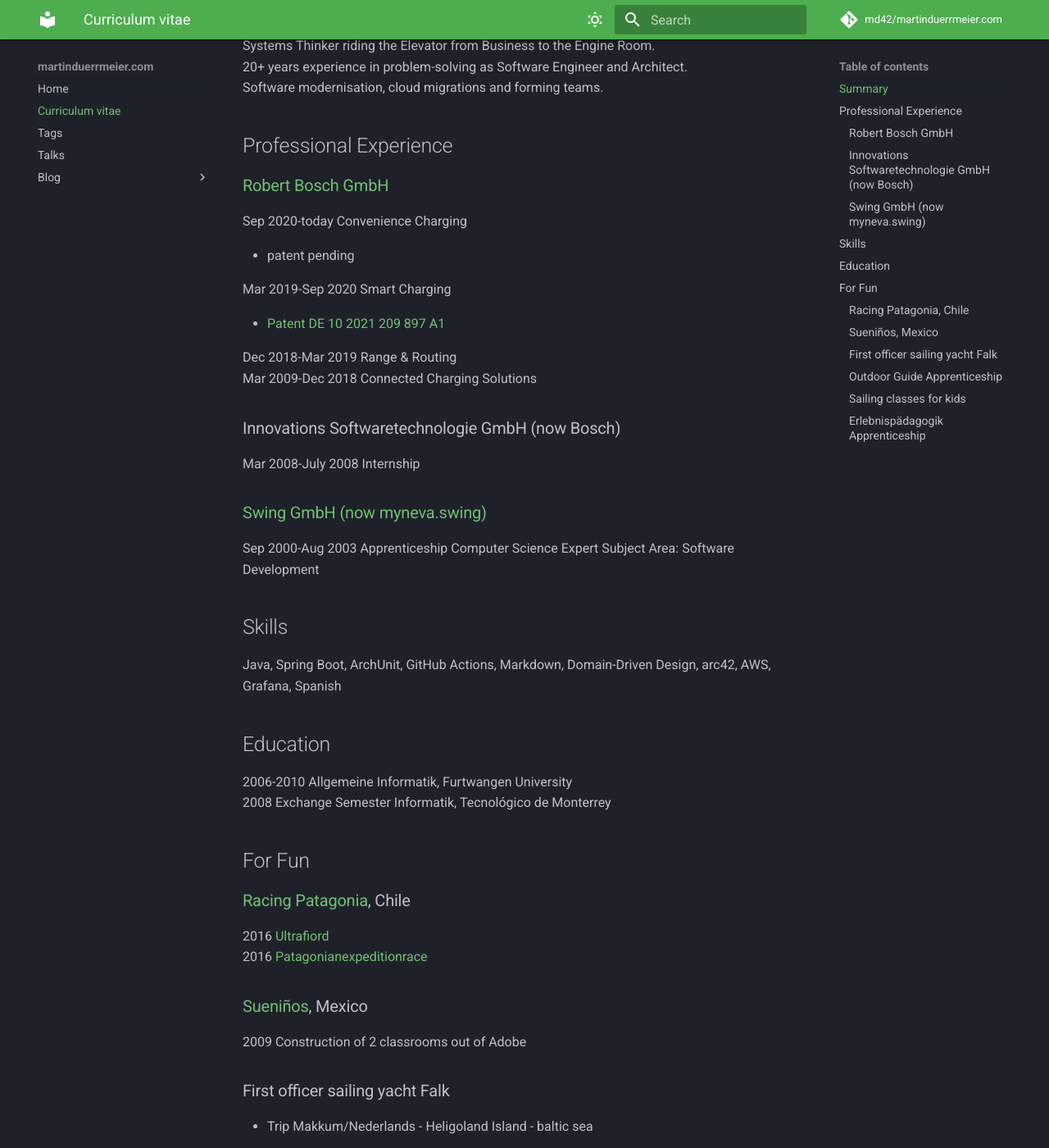
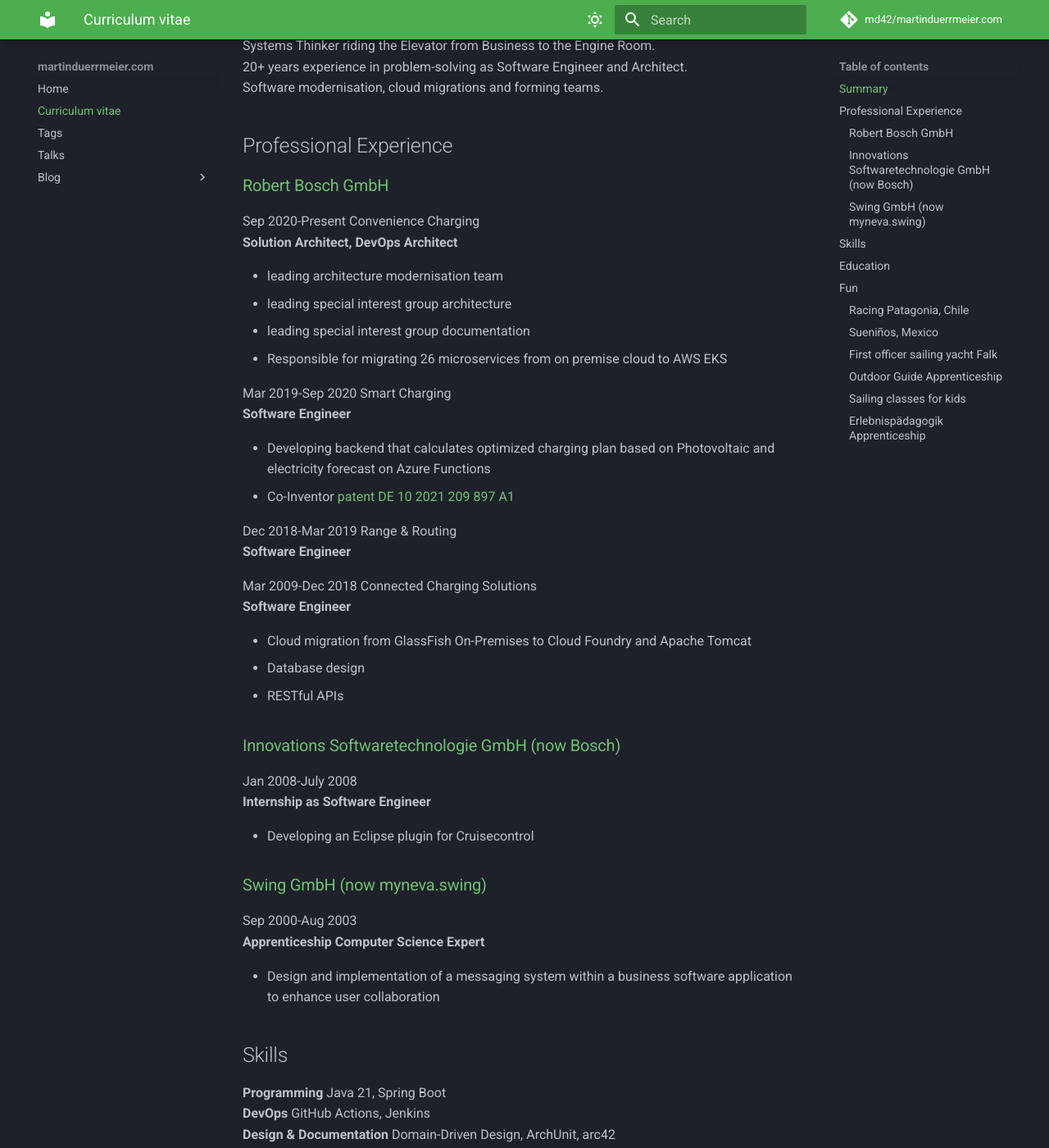
Before and after one commit to md42/martinduerrmeier.com, an MkDocs documentation site: the page built from docs/cv.md, in a window 1280 px wide and 1400 px high, scrolled down 253 px. Shown: the whole window at 82% size. Built offline with MkDocs 1.6.1 and Material for MkDocs 9.7.7, drawn with Linux system fonts in a browser that asks for light colours; comment, search, counter and statistics services are not loaded; some of the changed text lies outside the part shown.

Commit message:
updated CV

```diff
--- a/docs/cv.md
+++ b/docs/cv.md
@@ -12,40 +12,68 @@
 
 ### [Robert Bosch GmbH](https://bosch.com/)
 
-Sep 2020-today Convenience Charging
+Sep 2020-Present Convenience Charging
+**Solution Architect, DevOps Architect**
 
-- patent pending
+- leading architecture modernisation team
+- leading special interest group architecture
+- leading special interest group documentation
+- Responsible for migrating 26 microservices from on premise cloud to AWS EKS
 
 Mar 2019-Sep 2020 Smart Charging
+**Software Engineer**
 
-- [Patent DE 10 2021 209 897 A1](https://patentimages.storage.googleapis.com/55/a7/89/39a10aac7b8d5c/DE102021209897A1.pdf)
+- Developing backend that calculates optimized charging plan based on Photovoltaic and electricity forecast on Azure Functions
+- Co-Inventor [patent DE 10 2021 209 897 A1](https://patentimages.storage.googleapis.com/55/a7/89/39a10aac7b8d5c/DE102021209897A1.pdf)
 
 Dec 2018-Mar 2019 Range & Routing
+**Software Engineer**
+
 Mar 2009-Dec 2018 Connected Charging Solutions
+**Software Engineer**
 
-### Innovations Softwaretechnologie GmbH (now Bosch)
+- Cloud migration from GlassFish On-Premises to Cloud Foundry and Apache Tomcat
+- Database design
+- RESTful APIs
 
-Mar 2008-July 2008 Internship
+### [Innovations Softwaretechnologie GmbH (now Bosch)](https://bosch.io/)
+
+Jan 2008-July 2008
+**Internship as Software Engineer**
+
+- Developing an Eclipse plugin for Cruisecontrol
 
 ### [Swing GmbH (now myneva.swing)](https://myneva.eu)
 
-Sep 2000-Aug 2003 Apprenticeship Computer Science Expert Subject Area: Software Development
+Sep 2000-Aug 2003
+**Apprenticeship Computer Science Expert**
+
+- Design and implementation of a messaging system within a business software application to enhance user collaboration
 
 ## Skills
 
-Java, Spring Boot, ArchUnit, GitHub Actions, Markdown, Domain-Driven Design, arc42, AWS, Grafana, Spanish
+**Programming** Java 21, Spring Boot
+**DevOps** GitHub Actions, Jenkins
+**Design & Documentation** Domain-Driven Design, ArchUnit, arc42
+**Tools** Markdown, Grafana
+**Languages** English (C1), Spanish (C1)
 
 ## Education
 
-2006-2010 Allgemeine Informatik, Furtwangen University
-2008 Exchange Semester Informatik, Tecnológico de Monterrey
+2006-2010 B.Sc. Allgemeine Informatik, Furtwangen University
 
-## For Fun
+- Thesis "Untersuchung und Optimierung des compile-debug-deploy Zyklus von Java-Web Projekten auf Basis dynamischer Geschäftsregeln"
+
+2008 Exchange Semester in Informatics, Tecnológico de Monterrey, Mexico
+
+## Fun
 
 ### [Racing Patagonia](https://www.racingpatagonia.com/), Chile
 
 2016 [Ultrafiord](https://ultrafiord.com)
 2016 [Patagonianexpeditionrace](https://patagonianexpeditionrace.com)
+
+- Demonstrated endurance, resilience, and collaboration in organizing a non-stop mountaineering, trekking, trail running, mountain biking and kayaking expedition
 
 ### [Sueniños](https://sueninos.org), Mexico
 
@@ -53,17 +81,19 @@
 
 ### First officer sailing yacht Falk
 
-- Trip Makkum/Nederlands - Heligoland Island - baltic sea
-- Trip Makkum/Nederlands - Heligoland Island- Limfjord - Aarhus/Denmark
+- Trip Makkum, Netherlands - Heligoland Island - Kiel, Germany
+- Trip Makkum, Netherlands - Heligoland Island - Limfjord - Aarhus, Denmark
 
 ### Outdoor Guide Apprenticeship
 
-2017 [planoalto GmbH](https://planoalto.ch/)
+2017 [Planoalto GmbH](https://planoalto.ch/), Switzerland
 
 ### Sailing classes for kids
 
-2016-2018 [Segler Verein Staad e.V.](http://www.segler-verein-staad.de/)
+2016-2018 [Segler Verein Staad e.V.](http://www.segler-verein-staad.de/), Lake Constance, Germany
+
+- Fostered leadership and mentoring skills
 
 ### Erlebnispädagogik Apprenticeship
 
-2015 [Zwerger Raab GmbH](https://www.zwerger-raab.de/)
+2015 [Zwerger Raab GmbH](https://www.zwerger-raab.de/), Black Forest, Germany
```
